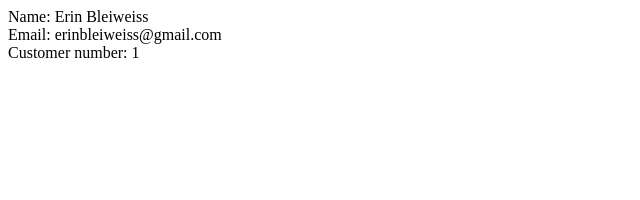
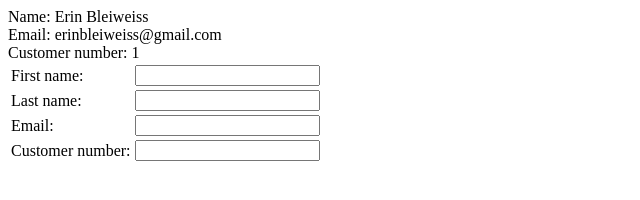
Before and after one commit to erinbleiweiss/PLProject3, a plain HTML site: page Problem 3/index.html in a window 1280 px wide. Shown: the whole page, without its empty margins (0-640 px from the left). Drawn offline with Linux system fonts and the light colour scheme.

Commit message:
created form

```diff
--- a/Problem 3/index.html
+++ b/Problem 3/index.html
@@ -6,5 +6,26 @@
     <title>Title</title>
 </head>
 <body>
+    <form>
+        <table>
+            <tr>
+                <td><label for="firstName">First name:</label></td>
+                <td><input type="text" id="firstName" name="firstName"></td>
+            </tr>
+            <tr>
+                <td><label for="lastName">Last name:</label></td>
+                <td><input type="text" id="lastName" name="lastName"></td>
+            </tr>
+            <tr>
+                <td><label for="email">Email:</label></td>
+                <td><input type="text" id="email" name="email"></td>
+            </tr>
+            <tr>
+                <td><label for="customerNum">Customer number:</label></td>
+                <td><input type="text" id="customerNum" name="customerNum"></td>
+            </tr>
+        </table>
+    </form>
+
 </body>
 </html>
```
